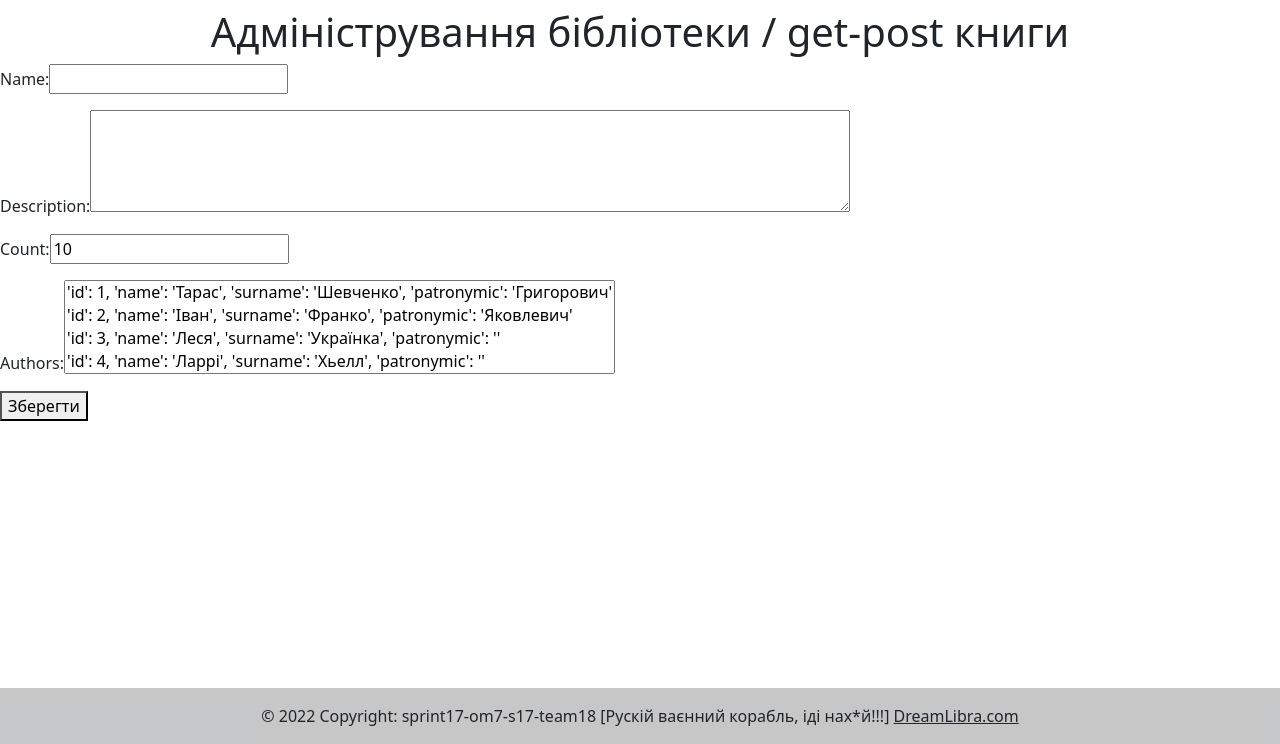
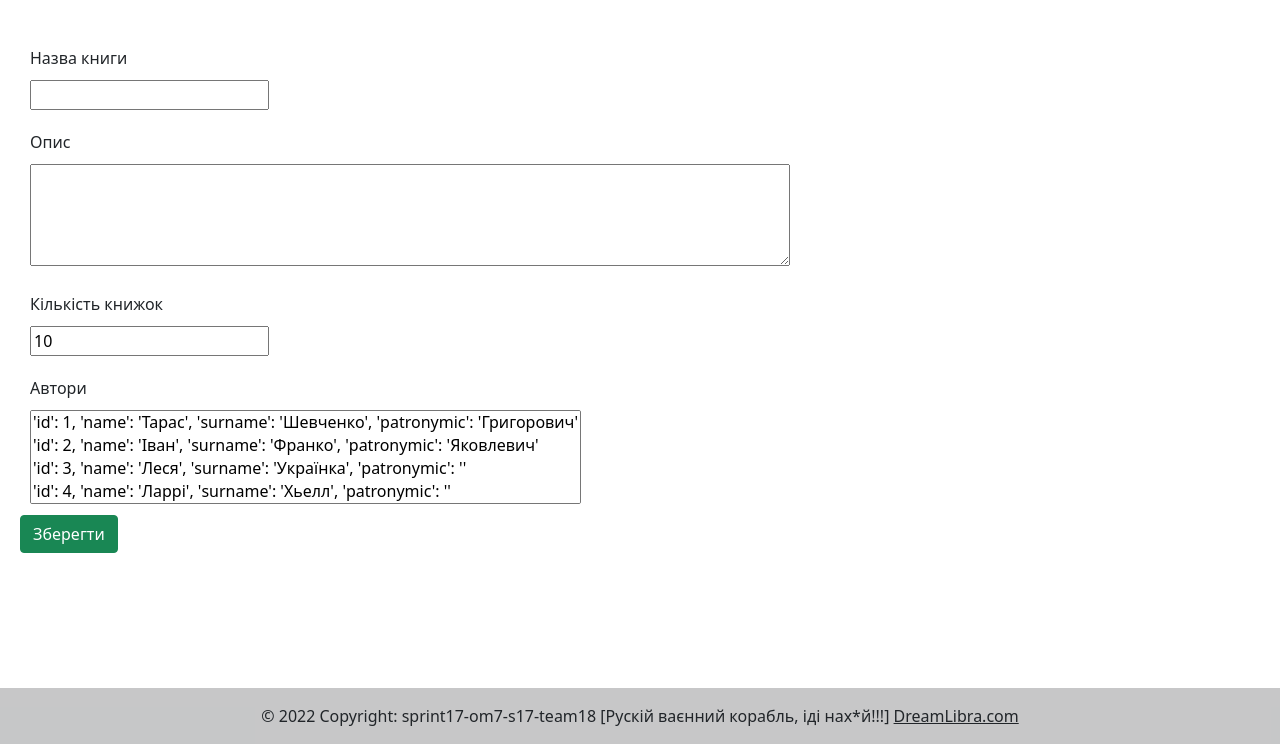
Before and after one commit to PythonMarathon001/sprint14-om7-s16-team19, a Django app: page /book/form/ in a window 1280 px wide. Shown: the part 56-800 px from the top of the page. Run offline with Django 3.2, Linux system fonts and the light colour scheme; data comes from the database, SQL or seed files in the repository; both versions use the stored data as it was after the commit.

Commit message:
books update & create functioning. redirection to page_404 added.

```diff
--- a/book/forms.py
+++ b/book/forms.py
@@ -1,20 +1,17 @@
 from django import forms
+from django.core.exceptions import ValidationError
 
+from author.models import Author
 from book.models import Book
 
 
-class AddPostForm(forms.ModelForm):
-    # title = forms.CharField(max_length=255)
-    # slug = forms.SlugField(max_length=255)
-
+class BookForm(forms.ModelForm):
     # Для випадаючого списку:
     # def __init__(self, *args, **kwargs):
     #     super.__init__(self, *args, **kwargs)
     #     self.fields['dropwown_field'].empty_label = '--choose one of--'
-
     class Meta:
         model = Book
-        # fields = "__all__"
         fields = ["name", "description", "count", "authors"]
         widgets = {
             "name": forms.TextInput(attrs={'class': 'form-input'}),
--- a/book/models.py
+++ b/book/models.py
@@ -18,10 +18,10 @@ class Book(models.Model):
         type authors: list->Author
     """
 
-    name = models.CharField(blank=True, max_length=128)
-    description = models.TextField(blank=True)
-    count = models.IntegerField(default=10)
-    authors = models.ManyToManyField(Author, related_name='books')
+    name = models.CharField(blank=True, max_length=128, verbose_name="Назва книги")
+    description = models.TextField(blank=True, verbose_name="Опис")
+    count = models.IntegerField(default=10, verbose_name="Кількість книжок")
+    authors = models.ManyToManyField(Author, related_name='books', verbose_name="Автори")
 
     def __str__(self):
         """
--- a/book/urls.py
+++ b/book/urls.py
@@ -2,7 +2,8 @@ from django.urls import path
 from .views import *
 
 urlpatterns = [
-    path('form/', book_form, name='book_form'),
+    path('form/', book_form, name='book_insert'),
+    path('form/<int:id>/', book_form, name='book_update'),
     path('list/', BookListAll.as_view(), name='list_all'),
     path('<int:book_id>/', by_id, name='by_id'),
     path('unordered/', unordered, name='unordered'),
--- a/book/views.py
+++ b/book/views.py
@@ -130,25 +130,26 @@ class BookListAll(ListView):
         return queryset
 
 
-def book_form(request, book_id=0):
-    book_id = 1 or book_id
-    # book_id = Book.objects.first().id or book_id
-    # form = AddPostForm
-    if request.method == "POST":
-        form = AddPostForm(request.POST)
+def book_form(request, id=0):
+    if request.method == "GET":
+        if id == 0:
+            form = BookForm()
+        else:
+            try:
+                book = Book.objects.get(pk=id)
+            except Book.DoesNotExist:
+                return redirect("not_found_404")
+            form = BookForm(instance=book)
+        return render(request, "book/book_form.html", {"form": form})
+    else:
+        if id == 0:
+            form = BookForm(request.POST)
+        else:
+            book = Book.objects.get(pk=id)
+            form = BookForm(request.POST, instance=book)
         if form.is_valid():
-            # print(form.cleaned_data)
             form.save()
-            return redirect('book_form')
-    else:
-        form = AddPostForm()
-    book_by_id = Book.get_by_id(book_id)
-    context = {'title': 'Детальна інформація',
-               'content_title': 'Адміністрування бібліотеки / get-post книги',
-               'content': book_by_id,
-               'form': form,
-               }
-    return render(request, "book/book_form.html", context)
+        return redirect('list_all')
 
 
 def by_id(request, book_id):
--- a/library/urls.py
+++ b/library/urls.py
@@ -20,6 +20,7 @@ from .views import *
 urlpatterns = [
     path('admin/', admin.site.urls),
     path('', index, name='index'),
+    path('404/', not_found_404, name='not_found_404'),
 
     path('user/',   include("authentication.urls"), name="user"),
     path('author/', include("author.urls"), name="author"),
--- a/templates/_base.html
+++ b/templates/_base.html
@@ -44,7 +44,7 @@
                   Книги
                 </a>
                 <ul class="dropdown-menu" aria-labelledby="navbarDropdown">
-                  <li><a class="dropdown-item" href="{% url 'book_form' %}">book_form</a></li>
+                  <li><a class="dropdown-item" href="{% url 'book_insert' %}">book_form</a></li>
                   <li><a class="dropdown-item" href="{% url 'list_all' %}">Повний список книг</a></li>
                   <li><a class="dropdown-item" href="{% url 'book_list' %}">Розширений пошук</a></li>
                   <li><a class="dropdown-item" href="{% url 'unordered' %}">Доступні книги</a></li>
--- a/templates/book/book_form.html
+++ b/templates/book/book_form.html
@@ -17,17 +17,21 @@
 		</div>
 	</div>
 
-<form action="{% url 'book_form' %}" method="post">
+	<form action="" method="post" autocomplete="off">
 		{% csrf_token %}
-<!--	{{ form.as_p }}-->
+
+		<div class="col" style="padding: 20px">
 			{% for field in form %}
-		<p><label for="{{ field.id_for_label }}">{{ field.label }}: </label>{{ field }}</p>
-		<div>{{ field.errors }}</div>
+				<div style="padding-left: 10px; padding-top: 10px">
+					{{ field.label }}
+				</div>
+				<div style="padding: 10px">
+					{{ field }}
+				</div>
 			{% endfor %}
 
-<!--	<p><label for="{{ form.name.id_for_label }}">{{ form.name.label }}: </label>{{ form.name }}</p>-->
-<!--	<div>{{ form.name.errors }}</div>-->
+			<button type="submit" class="btn btn-success">Зберегти</button>
+		</div>
 
-	<button type="submit">Зберегти</button>
 	</form>
 {% endblock %}
```
Also changed, not shown: library/views.py (+26 -12 lines), db.sqlite3. Lines whose indentation alone changed are shown as unchanged.
